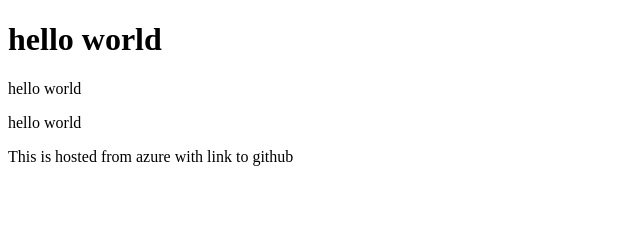
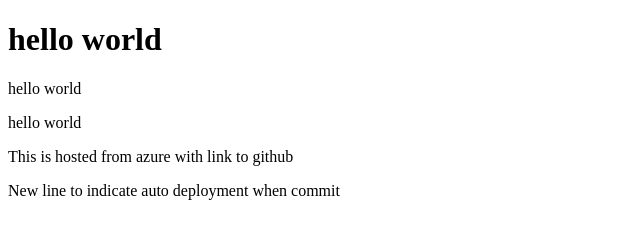
Before and after one commit to BhusanDotel/hosting-to-azure, a plain HTML site: page index.html in a window 1280 px wide. Shown: the whole page, without its empty margins (0-640 px from the left). Drawn offline with Linux system fonts and the light colour scheme.

Commit message:
test version control

```diff
--- a/index.html
+++ b/index.html
@@ -10,5 +10,7 @@
     <p>hello world</p>
     <p>hello world</p>
     <p>This is hosted from azure with link to github</p>
+
+    <p>New line to indicate auto deployment when commit</p>
   </body>
 </html>
```
